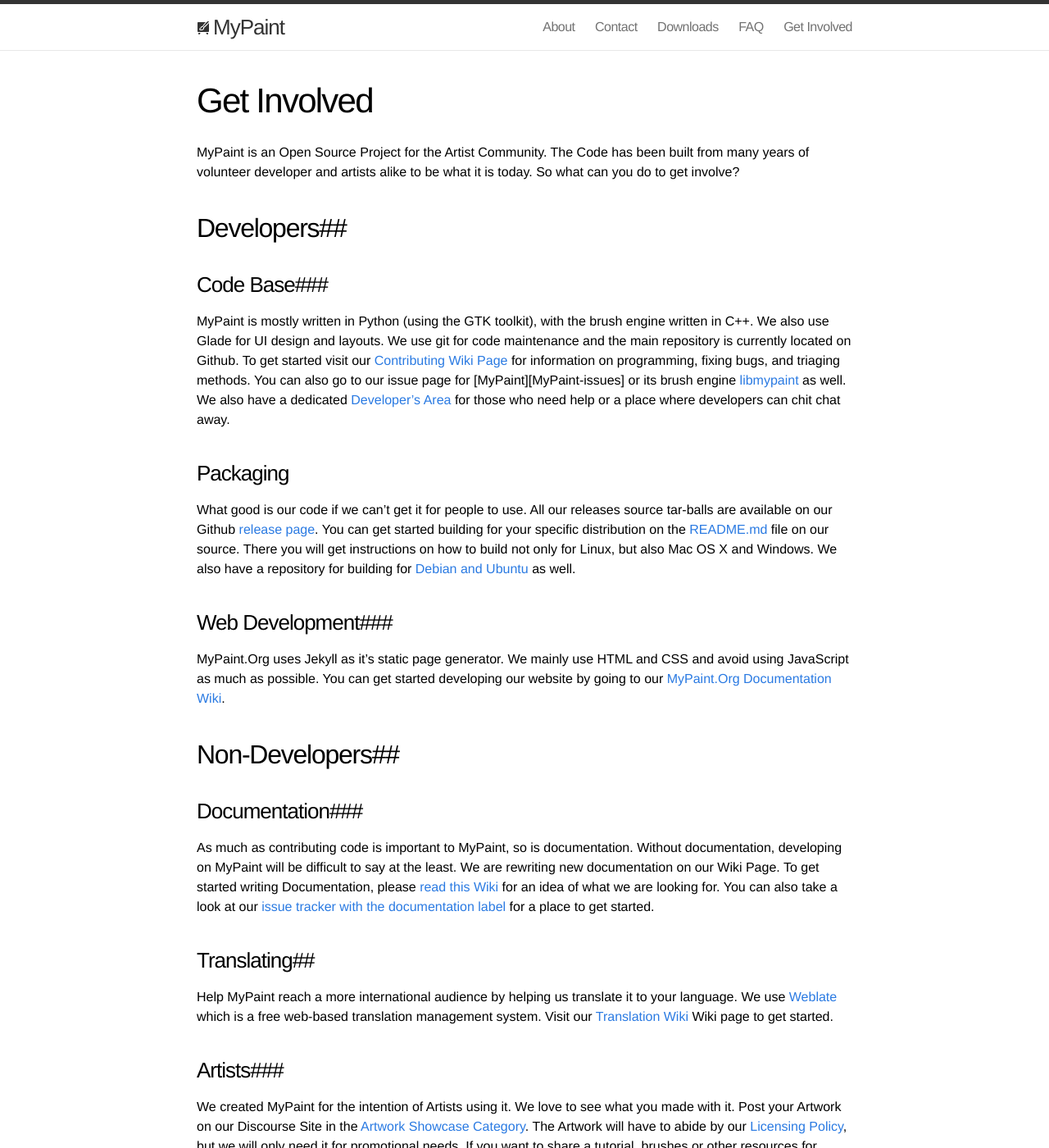
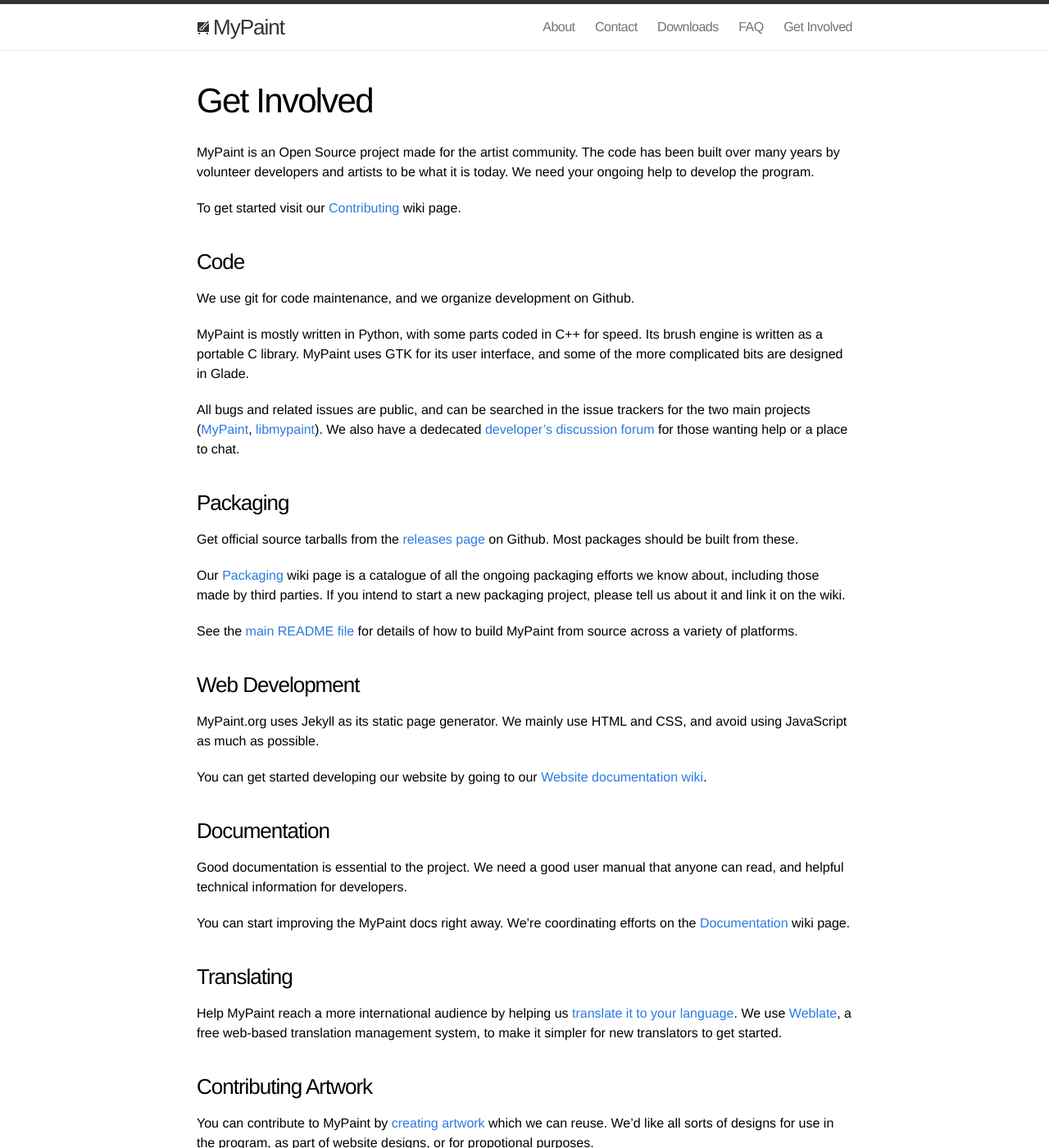
Before and after one commit to mypaint/website-2015, a Jekyll site: the page built from involve.md, in a window 1280 px wide and 1400 px high. Shown: the whole window at 82% size. Built offline with Jekyll 4.4.1, drawn with Linux system fonts in a browser that asks for light colours; some of the changed text lies outside the part shown.

Commit message:
Get Involved: various tweaks
* Tighten prose, fix typos.
* One line per clause-ish.
* Fix several broken links (GitHub wiki links are case-sensitive!)

Lists of porting efforts and third party communities are catalogues of
third party efforts, and should be maintained in the wiki.
They both have an official side to them though,
so I hope the distinction is clearer now.

```diff
--- a/involve.md
+++ b/involve.md
@@ -4,109 +4,141 @@
 permalink: /involved/
 ---
 
-MyPaint is an Open Source Project for the Artist Community. The Code
-has been built from many years of volunteer developer and artists alike
-to be what it is today. So what can you do to get involve?
+MyPaint is an Open Source project made for the artist community.
+The code has been built over many years
+by volunteer developers and artists
+to be what it is today.
+We need your ongoing help to develop the program.
 
-##Developers##
+To get started visit our [Contributing][contrib.main] wiki page.
 
-###Code Base###
-MyPaint is mostly written in Python (using the GTK toolkit), with the
-brush engine written in C++. We also use Glade for UI design and
-layouts. We use git for code maintenance and the main repository is
-currently located on Github. To get started visit our
-[Contributing Wiki Page][contribute] for information on programming,
-fixing bugs, and triaging methods. You can also go to our issue page
-for [MyPaint][MyPaint-issues] or its brush engine
-[libmypaint][libmypaint-issue] as well. We also have a dedicated
-[Developer's Area][developers] for those who need help or a place where
-developers can chit chat away.
+### Code
 
-### Packaging ###
-What good is our code if we can't get it for people to use. All our
-releases source tar-balls are available on our Github
-[release page][release]. You can get started building for your specific
-distribution on the [README.md] file on our source. There you will get
-instructions on how to build not only for Linux, but also Mac OS X and
-Windows. We also have a repository for building for
-[Debian and Ubuntu][debian] as well.
+We use git for code maintenance,
+and we organize development on Github.
 
-###Web Development###
-MyPaint.Org uses Jekyll as it's static page generator. We mainly use
-HTML and CSS and avoid using JavaScript as much as possible. You can
-get started developing our website by going to our
-[MyPaint.Org Documentation Wiki][org].
+MyPaint is mostly written in Python,
+with some parts coded in C++ for speed.
+Its brush engine is written as a portable C library.
+MyPaint uses GTK for its user interface,
+and some of the more complicated bits are designed in Glade.
 
-##Non-Developers##
+All bugs and related issues are public,
+and can be searched in the issue trackers for the two main projects
+([MyPaint][issues.mypaint], [libmypaint][issues.libmypaint]).
+We also have a dedecated [developer's discussion forum][dis.developers]
+for those wanting help or a place to chat.
 
-###Documentation###
-As much as contributing code is important to MyPaint, so is
-documentation. Without documentation, developing on MyPaint will be
-difficult to say at the least. We are rewriting new documentation on
-our Wiki Page. To get started writing Documentation, please
-[read this Wiki][doc] for an idea of what we are looking for.  You can
-also take a look at our
-[issue tracker with the documentation label][label] for a place to get
-started.
+### Packaging
 
-###Translating##
-Help MyPaint reach a more international audience by helping us
-translate it to your language. We use [Weblate] which is a free
-web-based translation management system.  Visit our
-[Translation Wiki][trans] Wiki page to get started.
+Get official source tarballs
+from the [releases page][code.releases] on Github.
+Most packages should be built from these.
 
-###Artists###
-We created MyPaint for the intention of Artists using it. We love to
-see what you made with it. Post your Artwork on our Discourse Site in
-the [Artwork Showcase Category][showcase]. The Artwork will have to
-abide by our [Licensing Policy][policy], but we will only need it for
-promotional needs. If you want to share a tutorial, brushes or other
-resources for MyPaint, visit our discourse site in the
-[Resources category][resources].
+Our [Packaging][contrib.packaging] wiki page is a catalogue of all the
+ongoing packaging efforts we know about,
+including those made by third parties.
+If you intend to start a new packaging project,
+please tell us about it and link it on the wiki.
 
-###Testing and Bug Reporting###
-We strive to keep our master branch of MyPaint stable, but it's not
-always the case. To test MyPaint you need to build it from source.
-Don't worry building MyPaint is actually quite easy. Instructions for
-building for Linux, Mac OS X, or Windows are in the [README.md] file
-in the source code. Before you create a new issue, be sure to read our
-[Reporting Bugs Wiki][bugs] to avoid unnecessary problems.
+See the [main README file][code.readme] for details of
+how to build MyPaint from source across a variety of platforms.
 
-###Communities###
-Want to connect with other artist who use MyPaint. Well look no further
-since we have a few place you can check out. First and foremost is our
-new [Discourse Site][site] where you can post your artwork for others
-to see; collaborate with other artist; share resources and tutorials;
-and above all have fun. Here are a couple more communities you can join.
+### Web Development
 
-* Deviantart: [MyPaint Group][group]
-* Reddit: [/r/mypaint][reddit]
+MyPaint.org uses Jekyll as its static page generator.
+We mainly use HTML and CSS,
+and avoid using JavaScript as much as possible.
 
-Well where ever you plan to get involve, we are glad to have you aboard.
+You can get started developing our website by going to our
+[Website documentation wiki][site.wiki].
 
-[contribute]: https://Github.com/MyPaint/MyPaint/Wiki/Contributing
-[MyPaint-issue]: https://Github.com/MyPaint/MyPaint/issues
-[libmypaint-issue]: https://Github.com/MyPaint/libmypaint/issues
-[developers]: http://test.odysseywestra.com/c/devops
+### Documentation
 
-[release]: https://Github.com/MyPaint/MyPaint/releases
-[README.md]: https://Github.com/MyPaint/MyPaint/blob/master/README.md
-[debian]: https://Github.com/MyPaint/debian
+Good documentation is essential to the project.
+We need a good user manual that anyone can read,
+and helpful technical information for developers.
 
-[org]: https://Github.com/MyPaint/MyPaint.Github.io/Wiki
+You can start improving the MyPaint docs right away.
+We're coordinating efforts
+on the [Documentation][contrib.docs] wiki page.
 
-[doc]: https://Github.com/MyPaint/MyPaint/Wiki/Writing-Documentation
-[label]: https://Github.com/MyPaint/MyPaint/labels/docs
+### Translating
 
-[Weblate]: https://weblate.org/en/
-[trans]: https://Github.com/MyPaint/MyPaint/Wiki/Translating-MyPaint
+Help MyPaint reach a more international audience
+by helping us [translate it to your language][contrib.translate].
+We use [Weblate][integrations.weblate],
+a free web-based translation management system,
+to make it simpler for new translators to get started.
 
-[showcase]: http://test.odysseywestra.com/c/artshowcase
-[policy]: https://Github.com/MyPaint/MyPaint/Wiki/Licensing-policy
-[resourses]: http://test.odysseywestra.com/c/resources
+### Contributing Artwork
 
-[bug]: https://github.com/MyPaint/MyPaint/wiki/Reporting-Bugs
+You can contribute to MyPaint
+by [creating artwork][contrib.artwork] which we can reuse.
+We'd like all sorts of designs for use in the program,
+as part of website designs, or for propotional purposes.
 
-[site]: http://test.odysseywestra.com
-[group]: http://MyPaint.deviantart.com/
-[reddit]: https://www.reddit.com/r/MyPaint
+If you want (and only with your permission),
+you can contribute artwork which helps us promote MyPaint,
+or for use in the program itself.
+The work will have to abide by our [Licensing Policy][project.licensing].
+
+If you want to share a tutorial,
+brushes, or other
+resources for MyPaint and get feedback,
+please share them in the
+[Resources][dis.resources] category
+on our discussion forums.
+
+### Testing and Bug Reporting
+
+You can help us out a lot
+by [building and testing][contrib.testing] new features,
+and by [reporting bugs][contrib.bugreporting].
+The most effective feedback we get
+comes from people testing the development master directly,
+who are willing to try things out and experiment by themselves.
+
+### Community
+
+Connect with other artists and people whose use MyPaint
+at our new [discussion site][dis.home].
+We created it as a place for you to
+[post your artwork][dis.showcase] for others to enjoy,
+collaborate with other artists,
+[share resources and tutorials][dis.resources],
+and above all have fun!
+
+There are several third-party MyPaint groups springing up too.
+The most up to date list can be found
+on the [Community and Contacts][contrib.community] wiki page.
+Please add your community there if it's not already listed.
+
+However you choose to get involved or meet us,
+we're glad to have you aboard!
+
+[issues.mypaint]: https://github.com/mypaint/mypaint/issues
+[issues.libmypaint]: https://github.com/mypaint/libmypaint/issues
+
+[code.releases]: https://github.com/mypaint/mypaint/releases
+[code.readme]: https://github.com/mypaint/mypaint/blob/master/README.md
+
+[project.licensing]: https://github.com/mypaint/mypaint/wiki/Licensing-policy
+
+[site.wiki]: https://github.com/mypaint/mypaint.github.io/wiki
+
+[integrations.weblate]: https://weblate.org
+
+[dis.home]: http://test.odysseywestra.com
+[dis.developers]: http://test.odysseywestra.com/c/devops
+[dis.showcase]: http://test.odysseywestra.com/c/artshowcase
+[dis.resources]: http://test.odysseywestra.com/c/resources
+
+[contrib.main]: https://github.com/mypaint/mypaint/wiki/Contributing
+[contrib.community]: https://github.com/mypaint/mypaint/wiki/Community-and-Contacts
+[contrib.artwork]: https://github.com/mypaint/mypaint/wiki/Contributing-Artwork
+[contrib.docs]: https://Github.com/mypaint/mypaint/wiki/Writing-Documentation
+[contrib.translate]: https://github.com/mypaint/mypaint/wiki/Translating-MyPaint
+[contrib.bugreporting]: https://github.com/mypaint/mypaint/wiki/Reporting-Bugs
+[contrib.testing]: https://github.com/mypaint/mypaint/wiki/Building-and-Testing
+[contrib.packaging]: https://github.com/mypaint/mypaint/wiki/Packaging
```
